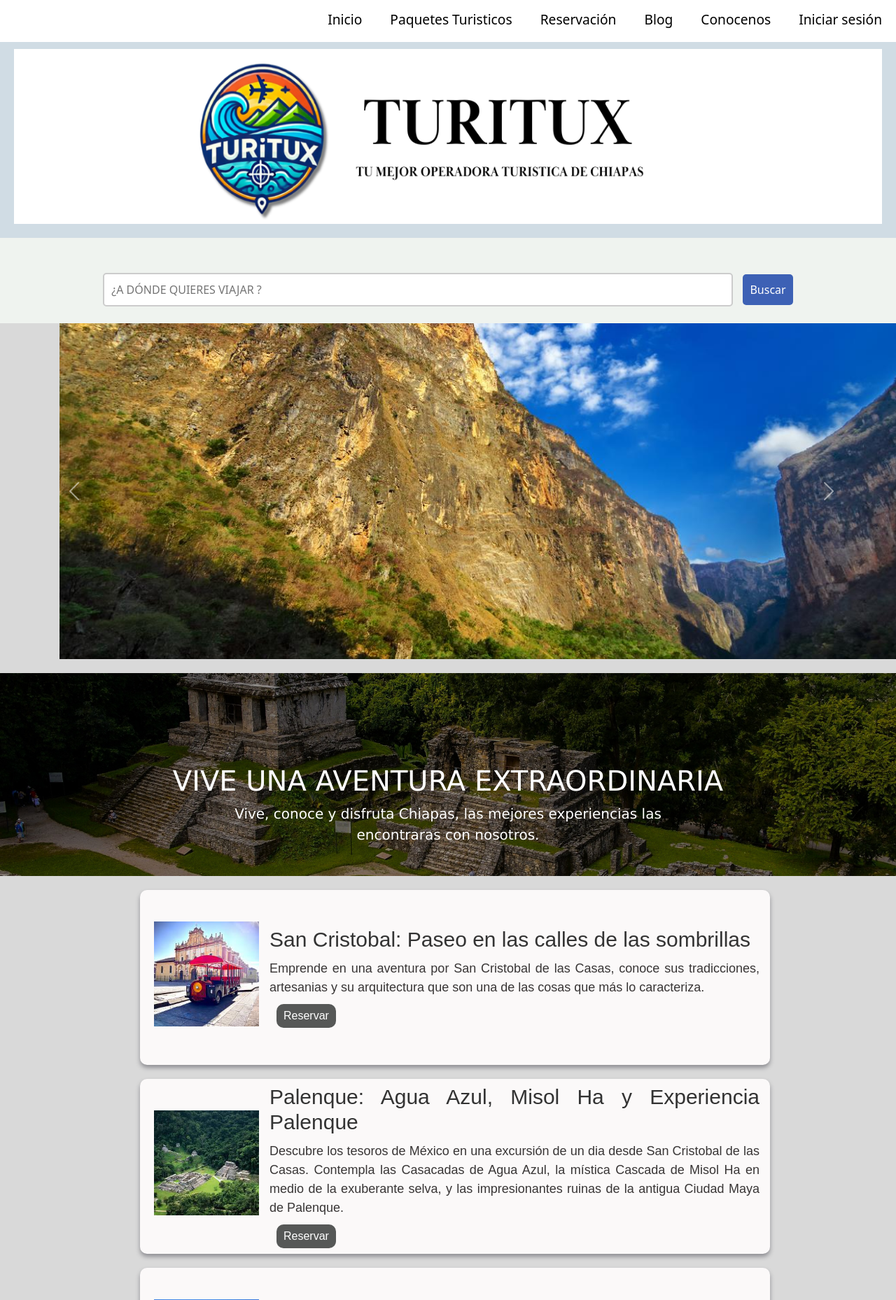
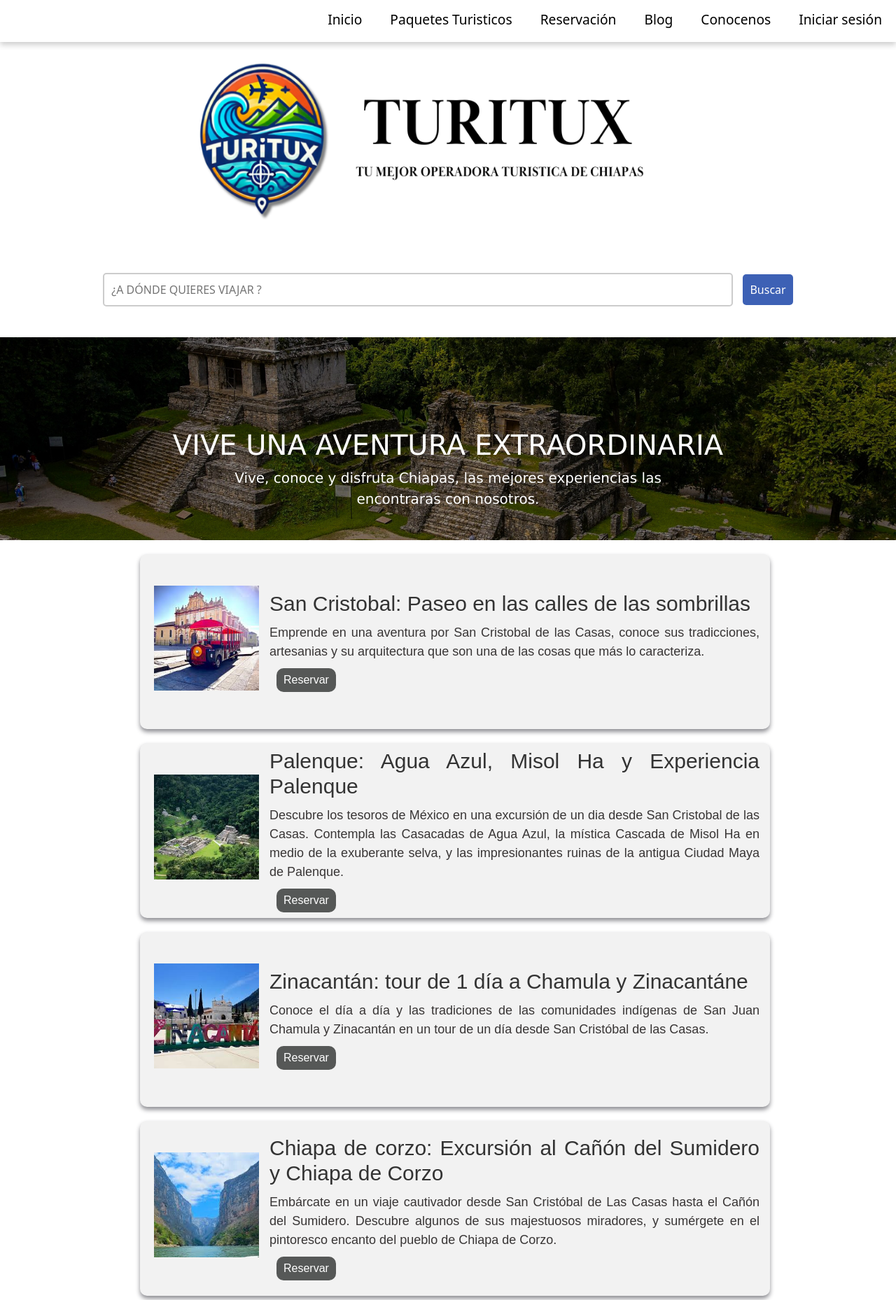
Before and after one commit to mau12304/Proyecto_tours, a PHP site: page /Proyecto_tours/ in a window 1280 px wide. Shown: the top 1858 px of the page at 70% size. Run offline with PHP 8.4, Linux system fonts and the light colour scheme.

Commit message:
Nuevos Cambios

```diff
--- a/vista/css/style.css
+++ b/vista/css/style.css
@@ -4,7 +4,7 @@
     padding: 0;
 }
 body {
-    background-color: rgb(239, 243, 239, 1);
+    background-color: white;
     margin: 0;
     padding: 0;
 }
@@ -17,14 +17,16 @@ header h1 {
     margin-top: 4%;
     width: 100%;
     height: 250px;
-    border-color: #ccc;
+    border-color: white;
 }
 .encabezado {
     text-align: center;
     padding: 20px;
-    background-color: #d0dce4;
+    background-color: white;
 }
-.encabezado{
+.encabezado h1{
+    font-family: 'Lucida Sans', 'Lucida Sans Regular', 'Lucida Grande', 'Lucida Sans Unicode', Geneva, Verdana, sans-serif;
+    font-size: 2.5em;
     color: #283e51;
     margin: 0;
     text-shadow: 1px 1px 5px rgba(247, 240, 240, 0.2);
@@ -32,11 +34,12 @@ header h1 {
 /*Jeshua*/
 /* Menu de Navegacion Victor */
 nav {
-    background-color: white;
+    background-color: #ffffff;
     width: 100%;
     height: 60px;
     display: inline-block;
     text-align: right;
+    box-shadow: 0px 4px 8px rgba(0, 0, 0, 0.2);
     position: fixed;
     top: 0;
     z-index: 1000;
@@ -69,7 +72,7 @@ nav .active a {
 }
 
 nav a:hover {
-    color: rgb(56, 59, 219); /* Color de hover */
+    color: rgb(94, 33, 226); /* Color de hover */
     border-bottom: 3px solid rgb(13, 13, 14);
 }
 
@@ -90,12 +93,14 @@ nav .active::after {
     object-fit: cover;
     display: block;
 }
+
 /*Diego Merida*/
 .search-container {
     display: flex;
     justify-content: center;
     align-items: center;
     margin-top: 50px;
+
 }
 input[type="text"] {
     padding: 10px;
@@ -120,22 +125,23 @@ button:hover {
 /*Diego Merida*/
 
 /*Contenido de página*/
-article{
+article {
     text-align: justify;
     font-family: Arial, Helvetica, sans-serif;
     font-size: 20px;
-    background: rgba(217, 217, 217, 1);
+    background: white;
 
 }
+/*
 .carousel-item img {
-    width: 1500px;       /* Ajusta el ancho para que ocupe el espacio completo del carrusel */
-    max-height: 480px; /* Ajusta la altura máxima a lo que desees */
-    object-fit: contain; /* Mantén las proporciones de la imagen sin recortarla */
-    object-fit: cover;
+    width: 100%;       /* Ajusta el ancho para que ocupe el espacio completo del carrusel */
+/*    max-height: 400px; /* Ajusta la altura máxima a lo que desees */
+ /*   object-fit: contain; /* Mantén las proporciones de la imagen sin recortarla */
+  /*  object-fit: cover;
     padding-left: 85px;
     padding-right: 85px;
-    background-color: rgba(217, 217, 217, 1);
-}
+    background-color: white;
+}*/
 
 .title{
     text-align: center;
@@ -148,7 +154,7 @@ article{
     width: 100%;
     height: 290px;
     color: rgb(255, 255, 255);
-    background-image: url(../img/alg_act.jpg);
+    background-image: url(..//img/alg_act.jpg);
     background-repeat: no-repeat;
     background-position: center;
     background-size: cover;
@@ -158,7 +164,7 @@ article{
 }
 .act {
     display: flex;
-    background-color: rgb(251, 249, 249);
+    background-color: #f2f2f2;
     border-radius: 10px;
     overflow: hidden;
     box-shadow: 0 4px 6px rgb(142, 142, 147);
@@ -167,7 +173,6 @@ article{
     height: 250px;
     margin-left: 200px;
     margin-right: 180px;
-
 }
 
 .act_imagen {
@@ -207,6 +212,7 @@ article{
     transition: background-color 0.3s ease;
     align-self: start;
 }
+
 .act_btn_reservar:hover {
     background-color: #010101;
 }
@@ -236,7 +242,7 @@ article{
     margin-top: 50px;
     margin-left: 60px;
     background-color: rgb(171, 177, 175);
-    border-radius: 20px;
+    border-radius: 10px;
 }
 .pie_imagen ::after{
     pointer-events: stroke;
--- a/vista/layout/article.php
+++ b/vista/layout/article.php
@@ -1,4 +1,5 @@
 <article>
+        <!--
         <div id="carouselExampleFade" class="carousel slide carousel-fade" >
             <div class="carousel-inner">
               <div class="carousel-item active">
@@ -21,6 +22,7 @@
             </button>
             <script src="https://cdn.jsdelivr.net/npm/bootstrap@5.3.3/dist/js/bootstrap.bundle.min.js" integrity="sha384-YvpcrYf0tY3lHB60NNkmXc5s9fDVZLESaAA55NDzOxhy9GkcIdslK1eN7N6jIeHz" crossorigin="anonymous"></script>
         </div>
+        -->
         <!--Amin-->
         <div class="title">
             <div class="title2">
```
